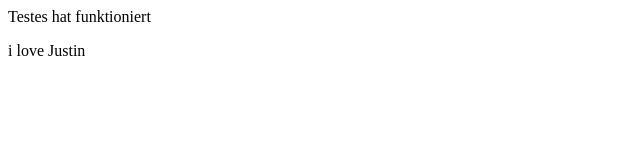
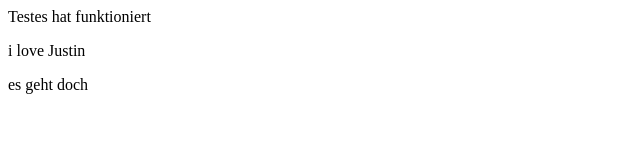
Before and after one commit to bmit-faa/Portfolioseite, a plain HTML site: page index.html in a window 1280 px wide. Shown: the full height of the page, 0-640 px from the left. Drawn offline with Linux system fonts and the light colour scheme.

Commit message:
geht doch all

```diff
--- a/index.html
+++ b/index.html
@@ -1,2 +1,3 @@
 Testes hat funktioniert
 <P>i love Justin<P>
+<p>es geht doch<P>
```
